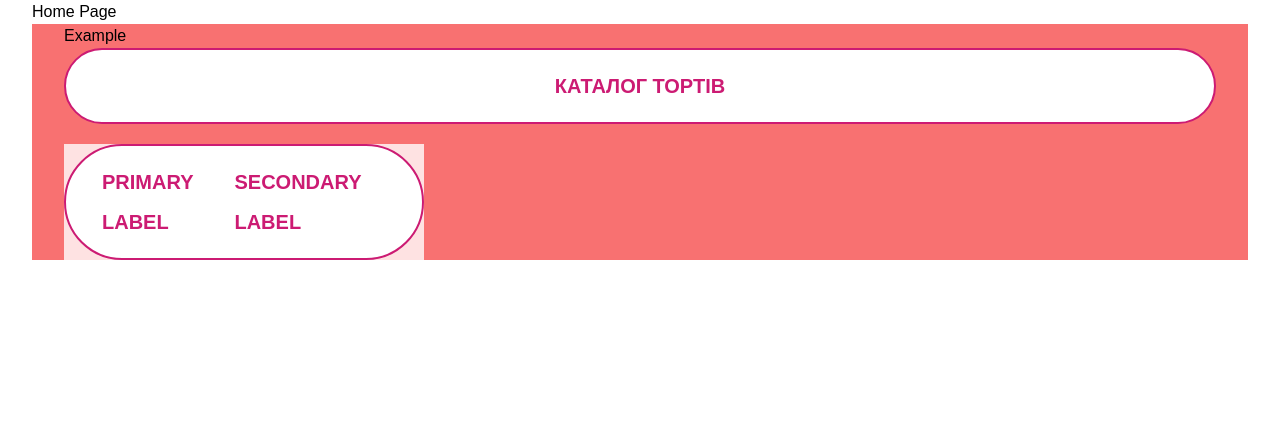
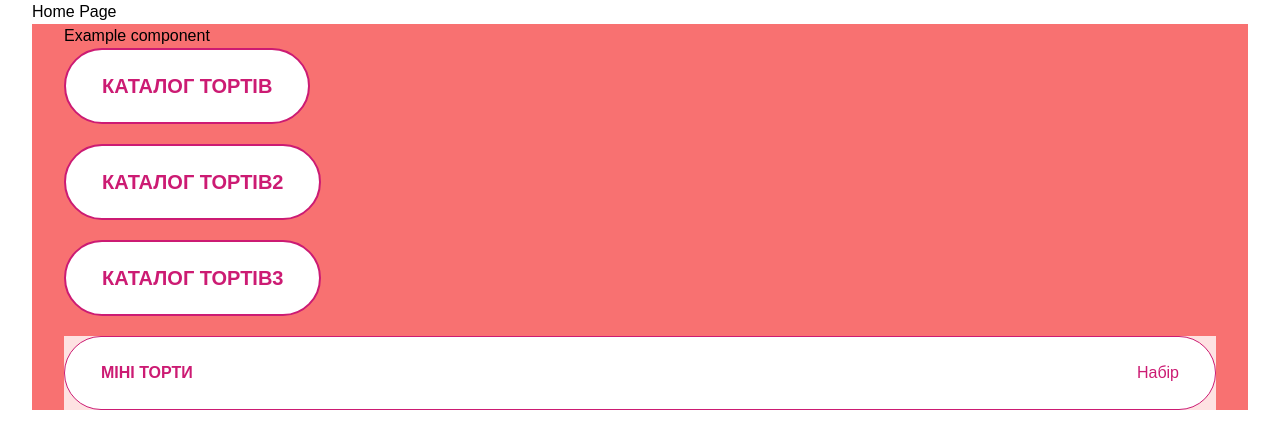
Before and after one commit to SoftRyzen-internship/de-tort, a Next.js app: page / in a window 1280 px wide. Shown: the top 448 px of the page. Built offline with nearby package versions, Linux system fonts and the light colour scheme; a web font is replaced by a local one.

Commit message:
add 4 buttons

```diff
--- a/package.json
+++ b/package.json
@@ -28,6 +28,7 @@
     "@typescript-eslint/eslint-plugin": "^6.19.1",
     "@typescript-eslint/parser": "^6.19.1",
     "autoprefixer": "^10.0.1",
+    "clsx": "^2.1.0",
     "eslint": "^8.56.0",
     "eslint-config-next": "^14.1.0",
     "eslint-config-prettier": "^9.1.0",
@@ -36,6 +37,7 @@
     "husky": "^8.0.3",
     "postcss": "^8",
     "prettier": "^3.2.4",
+    "tailwind-merge": "^2.2.1",
     "tailwindcss": "^3.3.0",
     "typescript": "^5.3.3"
   }
--- a/src/components/Example.tsx
+++ b/src/components/Example.tsx
@@ -4,14 +4,20 @@ import LinkButton from "./ui/LinkButton";
 export const Example: React.FC = () => {
   return (
     <div className="container bg-red-400">
-      <h2>Example</h2>
-      <LinkButton label="Каталог тортів" href="/single-label" styles="mb-5" />
-      <div className="w-[360px] bg-red-100">
-        <LinkButton
-          label="Primary Label"
-          secondaryLabel="Secondary Label"
-          href="/dual-label"
-        />
+      <h2>Example component</h2>
+      <LinkButton label="Каталог тортів" href="/page" styles="mb-5" />
+      <LinkButton
+        label="Каталог тортів2"
+        href="/page"
+        styles="mb-5 hover:translate-x-[3px] hover:-translate-y-[3px]"
+      />
+      <LinkButton
+        label="Каталог тортів3"
+        href="/page"
+        styles="mb-5 hover:translate-x-[7px] hover:-translate-y-[7px]"
+      />
+      <div className=" bg-red-100">
+        <LinkButton label="міні торти" secondaryLabel="Набір" href="/" />
       </div>
     </div>
   );
--- a/src/components/ui/LinkButton/LinkButton.tsx
+++ b/src/components/ui/LinkButton/LinkButton.tsx
@@ -1,18 +1,15 @@
 import React from "react";
-import { ClassValue } from "clsx";
-import Link, { LinkProps } from "next/link";
+import Link from "next/link";
+
 import { cn } from "@/utils/helpers";
 
-export type LinkButtonProps = LinkProps & {
-  label: string;
-  secondaryLabel?: string;
-  styles?: ClassValue;
-};
+import { LinkButtonProps } from "./types";
 
 const buttonBaseStyles =
-  "block rounded-full px-9 py-4 flex-center font-bold text-base border-color-accent-primary uppercase border-2 leading-8 md:text-xl md:leading-10 text-color-accent-primary bg-color-bg-white";
-const singleLabelButtonStyles = "";
-const doubleLabelButtonStyles = "";
+  "hover:shadow-2xl focus:shadow-2xl md:hover:shadow-3xl md:focus:shadow-3xl transition rounded-full px-9 text-center flex items-center justify-center font-bold border-color-accent-primary uppercase md:text-xl md:leading-10 text-color-accent-primary bg-color-bg-white";
+const singleLabelButtonStyles = "py-4 border-2 md:w-fit text-base leading-8";
+const doubleLabelButtonStyles =
+  "border gap-1 py-[14px] md:py-[25px] flex-col md:flex-row md:justify-between text-sm";
 
 const LinkButton: React.FC<LinkButtonProps> = ({
   label,
@@ -33,8 +30,16 @@ const LinkButton: React.FC<LinkButtonProps> = ({
         styles,
       )}
     >
-      {label}
-      {isDoubleLabel && <span className="ml-2">{secondaryLabel}</span>}
+      <span
+        className={cn(isDoubleLabel ? "md:text-[16px] leading-normal" : "")}
+      >
+        {label}
+      </span>
+      {isDoubleLabel && (
+        <span className="font-normal md:text-[16px] normal-case leading-normal">
+          {secondaryLabel}
+        </span>
+      )}
     </Link>
   );
 };
--- /dev/null
+++ b/src/components/ui/LinkButton/types.ts
@@ -0,0 +1,8 @@
+import { ClassValue } from "clsx";
+import { LinkProps } from "next/link";
+
+export type LinkButtonProps = LinkProps & {
+  label: string;
+  secondaryLabel?: string;
+  styles?: ClassValue;
+};
--- a/tailwind.config.ts
+++ b/tailwind.config.ts
@@ -32,6 +32,10 @@ const config: Config = {
           xl: "2rem",
         },
       },
+      boxShadow: {
+        "2xl": "-4px 4px 0px 0px #CC1B73",
+        "3xl": "-7px 7px 0px 0px #CC1B73",
+      },
       // COLORS
       colors: {
         "color-bg": {
@@ -62,6 +66,9 @@ const config: Config = {
         unbounded: ["var(--font-unbounded)"],
         fixel: ["var(--font-fixelDisplay)"],
       },
+      lineHeight: {
+        normal: "1.4",
+      },
       // TRANSITION
       transitionDuration: {
         DEFAULT: "300ms",
```
Also changed, not shown: 1 other file (tests, documents, lock files or other folders).
